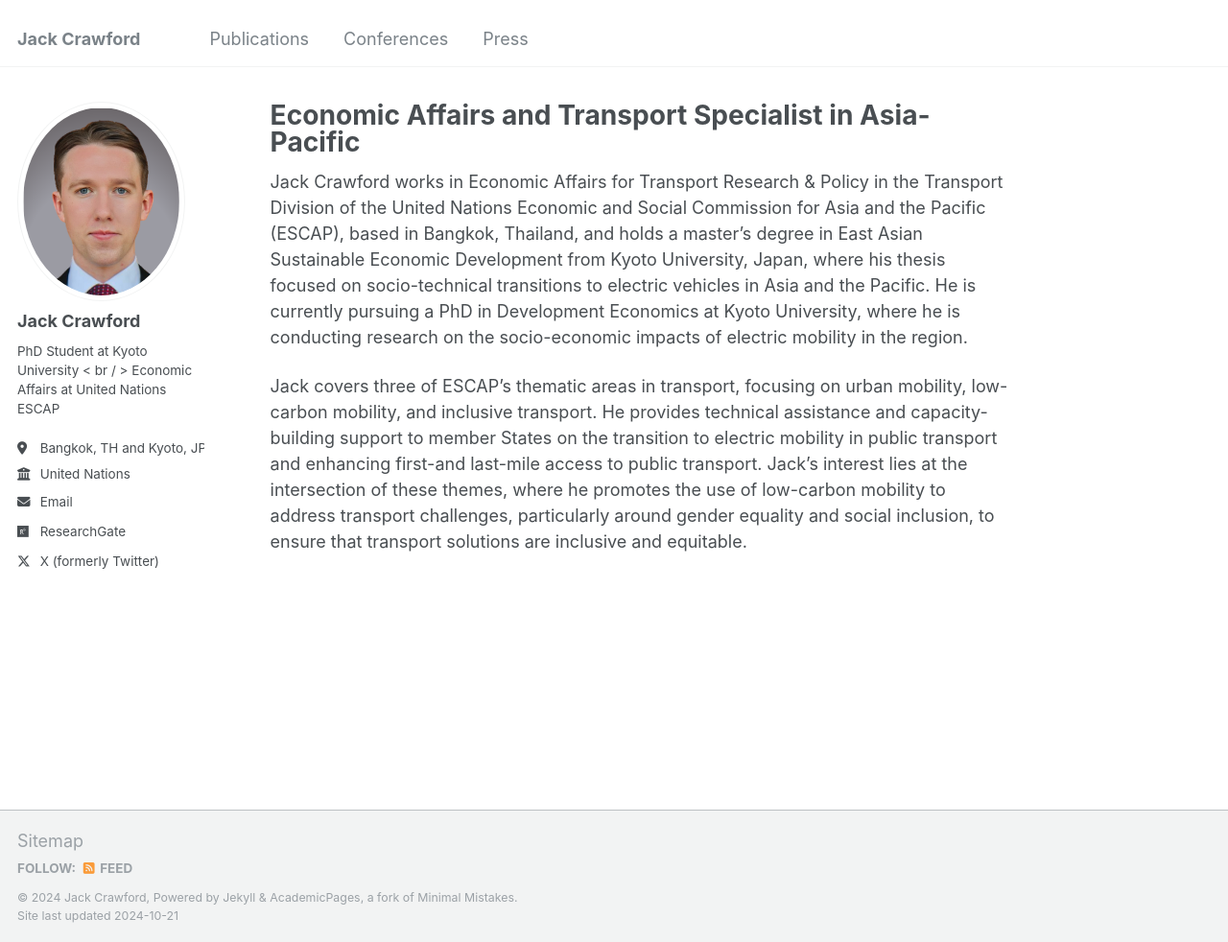
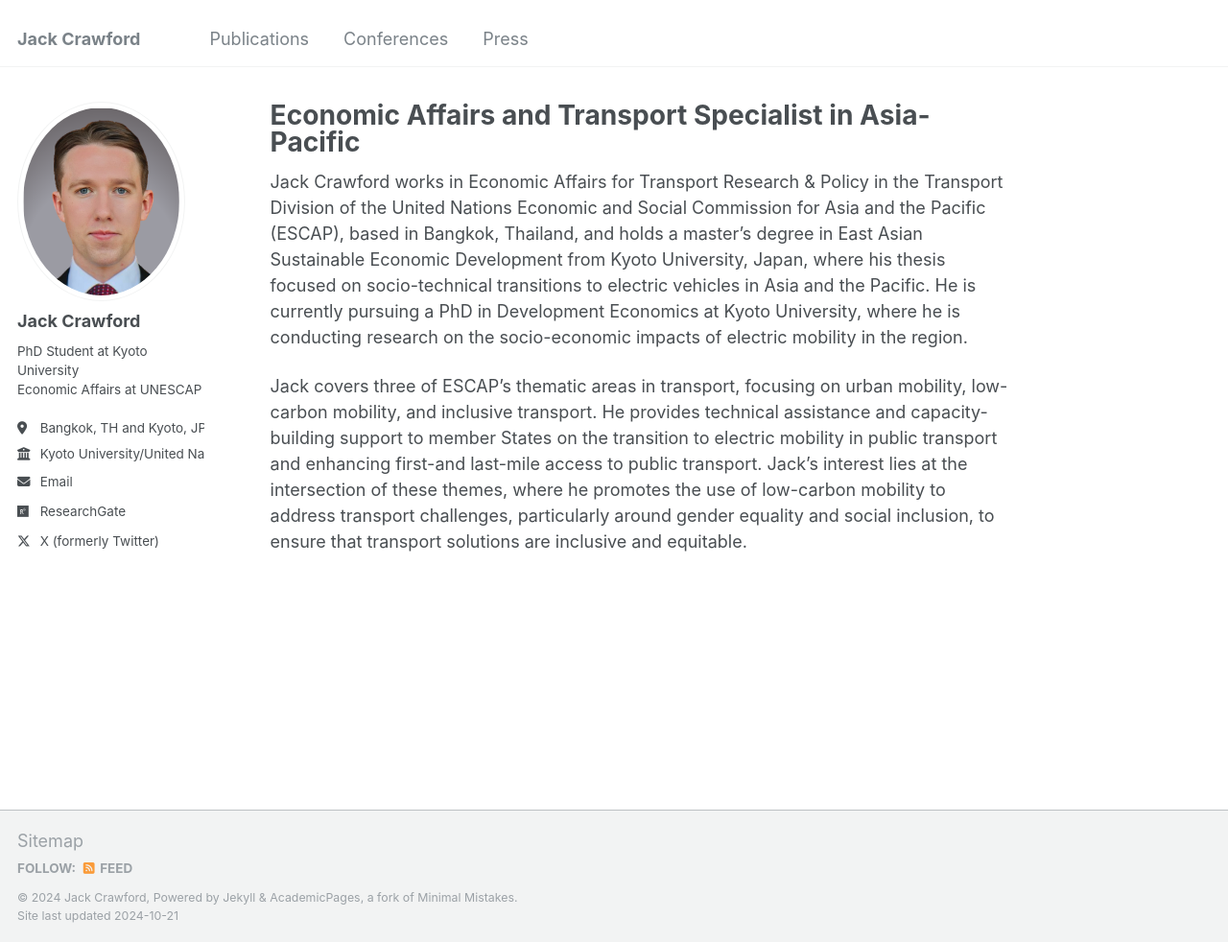
Before and after one commit to jackgcrawford/jackcrawford, a Jekyll site: the page built from _pages/about.md, in a window 1280 px wide and 982 px high. Shown: the whole window at 96% size. Built offline with Jekyll 4.4.1, drawn with Linux system fonts in a browser that asks for light colours.

Commit message:
Update _config.yml

```diff
--- a/_config.yml
+++ b/_config.yml
@@ -23,10 +23,9 @@
   avatar           : "jc_grey.png"
   name             : "Jack Crawford"
   pronouns         : # example: "she/her"
-  bio              : "PhD Student at Kyoto University < br / > Economic Affairs at United Nations ESCAP"
+  bio              : "PhD Student at Kyoto University <br/> Economic Affairs at UNESCAP"
   location         : "Bangkok, TH and Kyoto, JP"
-  employer         : "Kyoto University"
-  employer         : "United Nations"
+  employer         : "Kyoto University/United Nations"
   email            : "jack.crawford.84h@st.kyoto-u.ac.jp"
 
   # Academic websites
```
